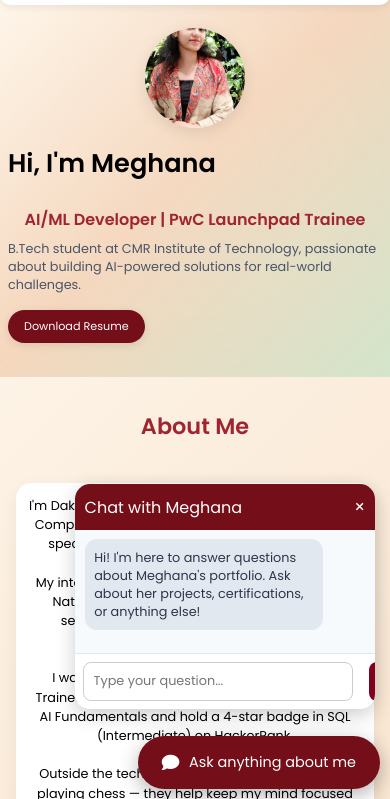
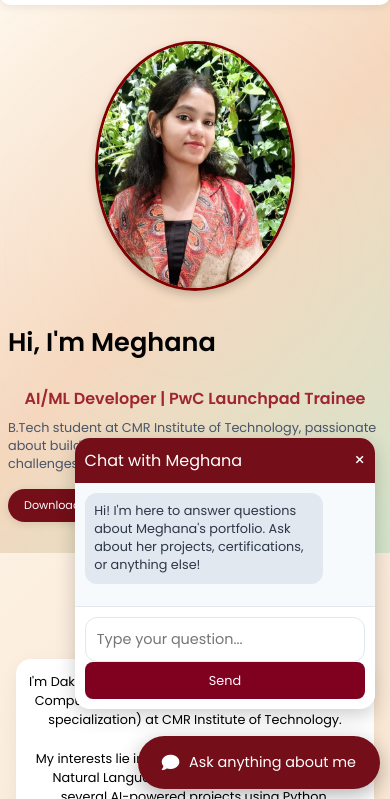
Before and after one commit to Meghanareddy236/Portfolio2025, a plain HTML site: page index.html in a window 390 px wide. Both pictures are taken after a click on the element "Ask anything about me". Shown: the part 45-844 px from the top of the page. Drawn offline with Linux system fonts and the light colour scheme.

Commit message:
5th change

```diff
--- a/index.html
+++ b/index.html
@@ -187,17 +187,7 @@
             color: #cbd5e0;
         }
 
-        .hero img {
-            width: 200px;
-            height: 200px;
-            border-radius: 50%;
-            object-fit: cover;
-            box-shadow: 0 4px 15px rgba(0, 0, 0, 0.1);
-            opacity: 0;
-            transform: scale(0.8);
-            animation: zoomIn 1s ease-out forwards;
-            animation-delay: 0.8s;
-        }
+
 
         .btn {
             display: inline-block;
@@ -986,26 +976,18 @@
 }
 
 .chat-input input {
-    flex: 1;
-    font-size: 0.8rem;
-    padding: 0.6rem;
-    border: 1px solid #ccc;
-    border-right: none;
-    border-radius: 8px 0 0 8px;
-    outline: none;
+    width: 100%;
 }
 
 .chat-input button {
-    font-size: 0.8rem;
-    padding: 0.6rem 0.9rem;
-    border: 1px solid #ccc;
-    border-left: none;
-    border-radius: 0 8px 8px 0;
+    width:100%;
     background-color: #800020;
     color: white;
     cursor: pointer;
     white-space: nowrap;
 }
+
+
 
         }
 
@@ -1013,7 +995,11 @@
             .navbar .logo {
                 font-size: 1.1rem;
             }
+             .hero img {
+            width: 120px;
+            height: 120px;
 
+        }
             .nav-links {
                 top: 45px;
                 padding: 0.6rem;
@@ -1115,19 +1101,11 @@
             }
 
             .chat-input {
-    display: flex;
-    width: 100%;
-    padding: 0.5rem;
-    gap: 0.5rem;
-    box-sizing: border-box;
+                flex-direction: column;
 }
 
 .chat-input input {
-    flex: 1;
-    font-size: 0.8rem;
-    padding: 0.6rem;
-    border: 1px solid #ccc;
-    border-radius: 0.5rem;
+    width:100%;
 
 }
 
@@ -1142,7 +1120,26 @@
     white-space: nowrap;
 }
 
+
+
         }
+
+.hero-img {
+  display: flex;
+  justify-content: center;
+  align-items: center;
+  margin: 1rem 0;
+}
+
+.hero-img img {
+  width: 200px;
+  height: 250px;
+  object-fit: cover;
+  border-radius: 70%;
+  object-position: center top;
+  border: 3px solid #800000;
+  box-shadow: 0 4px 10px rgba(0,0,0,0.2);
+}
     </style>
 </head>
 <body>
@@ -1167,9 +1164,9 @@
                     <h2>AI/ML Developer | PwC Launchpad Trainee</h2>
                 </div>
                 <p>B.Tech student at CMR Institute of Technology, passionate about building AI-powered solutions for real-world challenges.</p>
-                <a href="https://drive.google.com/file/d/1u3u9tTD8_0aKTZvJo4ctBS8rDh3pbKjP/view?usp=sharing" class="btn" target="_blank" rel="noopener noreferrer">Download Resume</a>
+                <a href="https://drive.google.com/file/d/1_GMR4DggoYDjUxziaNaiFLsPUnY0AwE0/view?usp=sharing" class="btn" target="_blank" rel="noopener noreferrer">Download Resume</a>
             </div>
-            <img src="me.jpg" alt="Meghana Dakkata" onerror="this.src='https://via.placeholder.com/200';">
+            <div class="hero-img"><img src="po.jpg" alt="Meghana Dakkata" onerror="this.src='https://via.placeholder.com/200';"></div>
         </div>
     </section>
 
```
Also changed, not shown: po.jpg (added).
